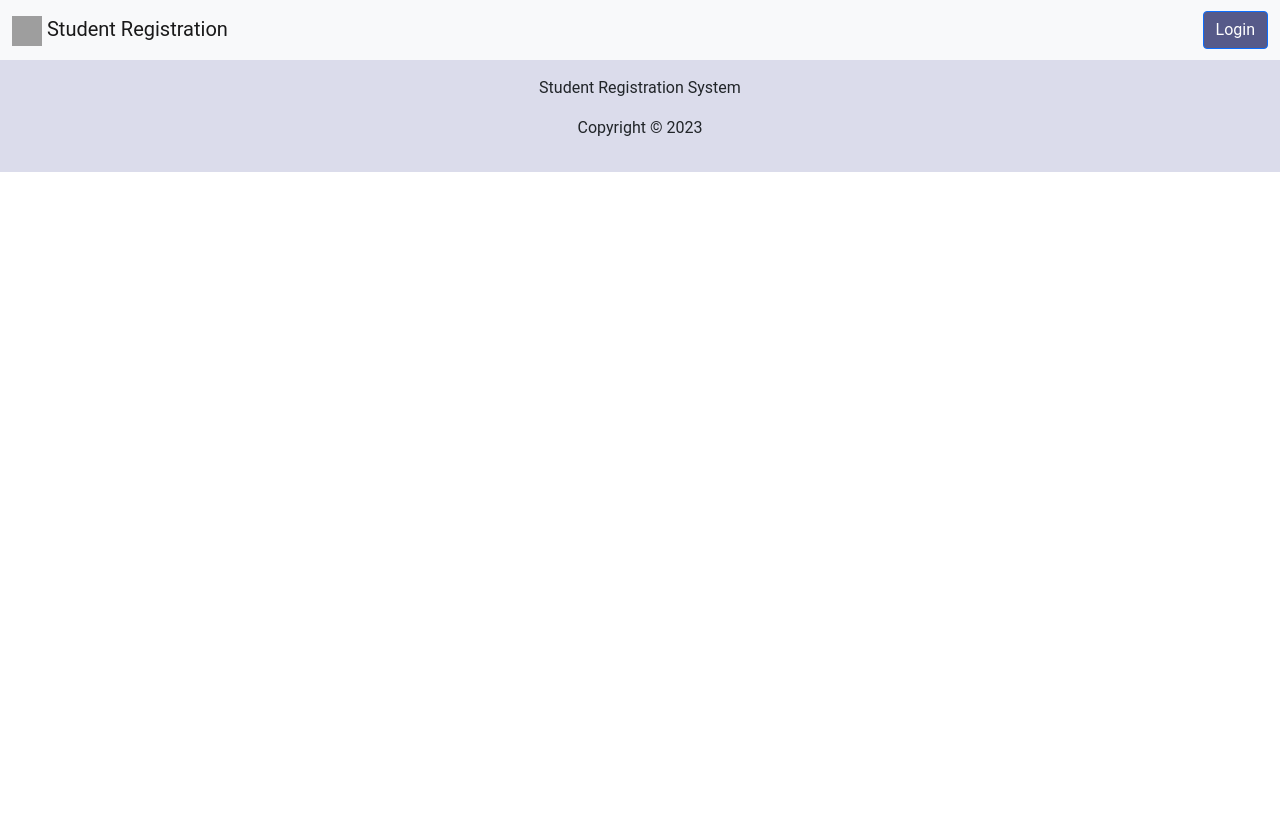
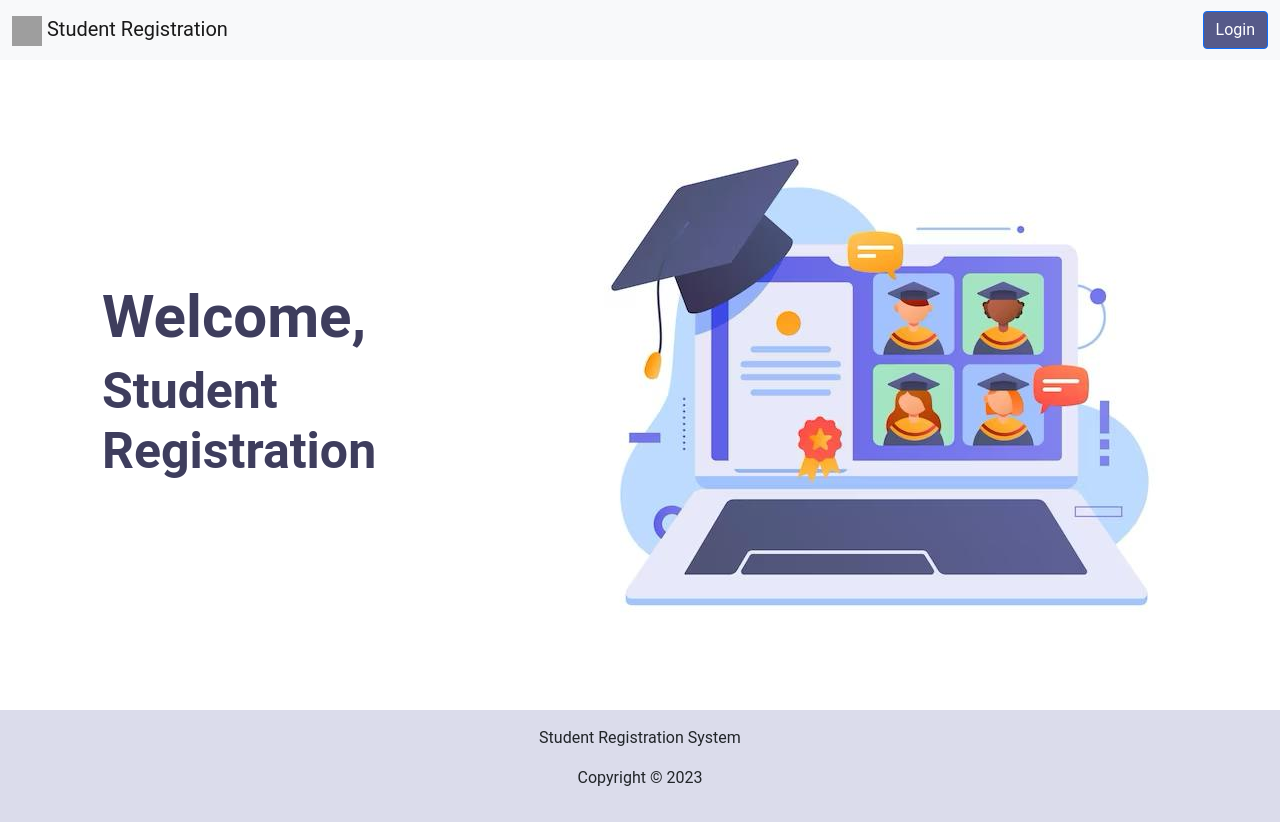
Before and after one commit to Sakuni-Weerasinghe/Student_Registration_System-Frontend-SSR, an Angular app: page / in a window 1280 px wide. Before the commit the page ends 800 px from the top, so only its background shows below. Built offline with nearby package versions, Linux system fonts and the light colour scheme; grey boxes are pictures that could not be loaded.

Commit message:
Create Home Component

```diff
--- a/src/app/app.routes.ts
+++ b/src/app/app.routes.ts
@@ -1,3 +1,6 @@
 import { Routes } from '@angular/router';
+import { HomeComponent } from './components/home/home.component';
 
-export const routes: Routes = [];
+export const routes: Routes = [
+    {path:'',component:HomeComponent}
+];
--- /dev/null
+++ b/src/app/components/home/home.component.css
@@ -0,0 +1,30 @@
+.container {
+    display: flex;
+    justify-content: space-between;
+    align-items: center;
+  }
+
+  .text-side {
+    flex: 1;
+    padding: 20px;
+  }
+
+  .image-side {
+    flex: 1;
+    text-align: top;
+  }
+
+  .text-side h1{
+    color: #3e3d5d;
+    text-align: left;
+  }
+
+  #first_line{
+    font-size: 60px;
+  }
+
+  #second_line{
+    font-size: 50px;
+  }
+
+  /* You can add more styling as needed */
--- /dev/null
+++ b/src/app/components/home/home.component.html
@@ -0,0 +1,9 @@
+<div class="container text-center">
+    <div class="text-side">
+        <h1 id="first_line"> Welcome, </h1>
+        <h1 id="second_line"> Student Registration</h1>
+    </div>
+    <div class="image-side pt-4">
+        <img src="../../../assets/home.jpg" alt="Home Page">
+    </div>
+</div>
```
Also changed, not shown: src/app/components/home/home.component.ts (added, +12 -0 lines), src/assets/home.jpg (added), 1 other file (tests, documents, lock files or other folders).
